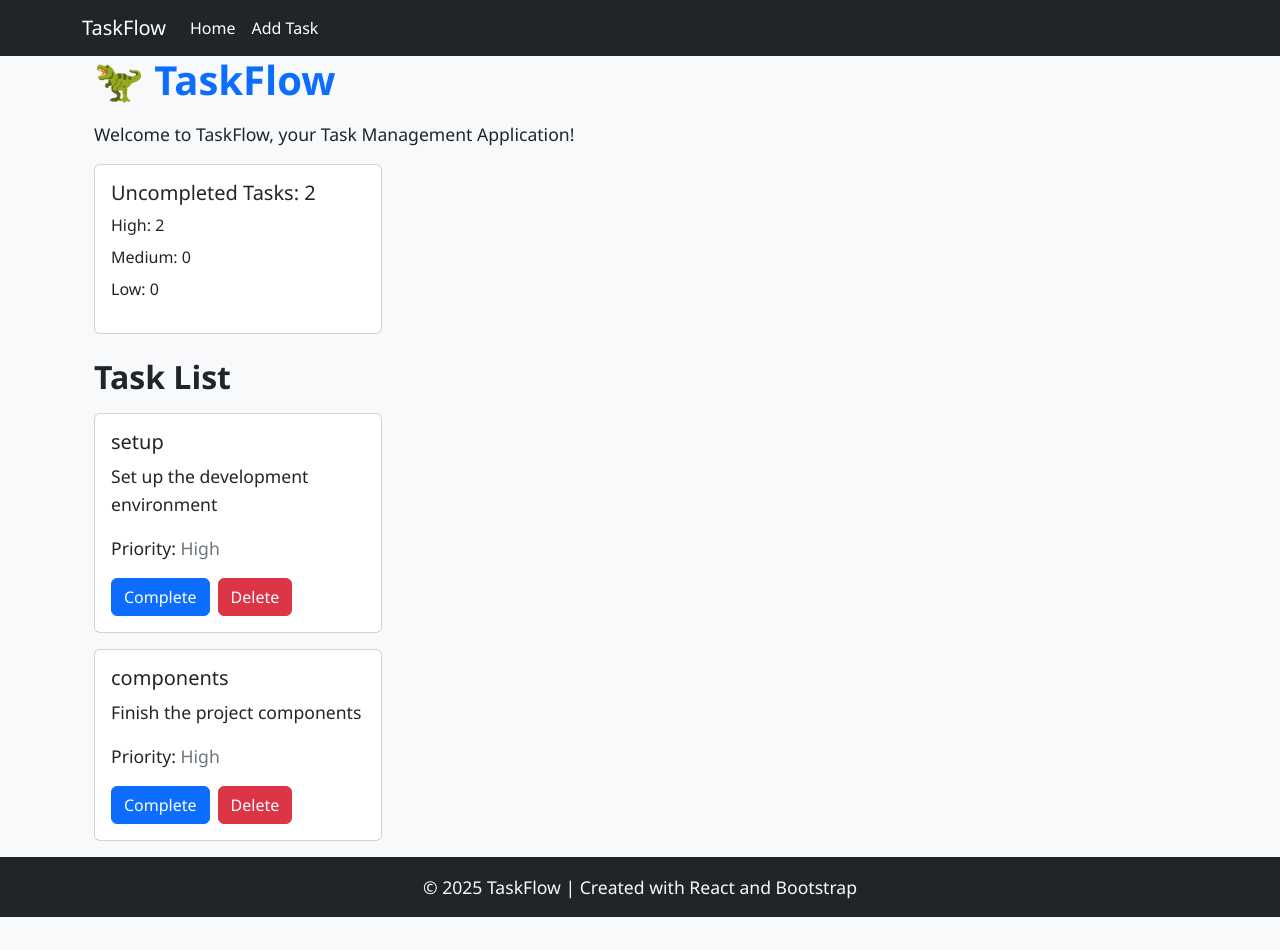
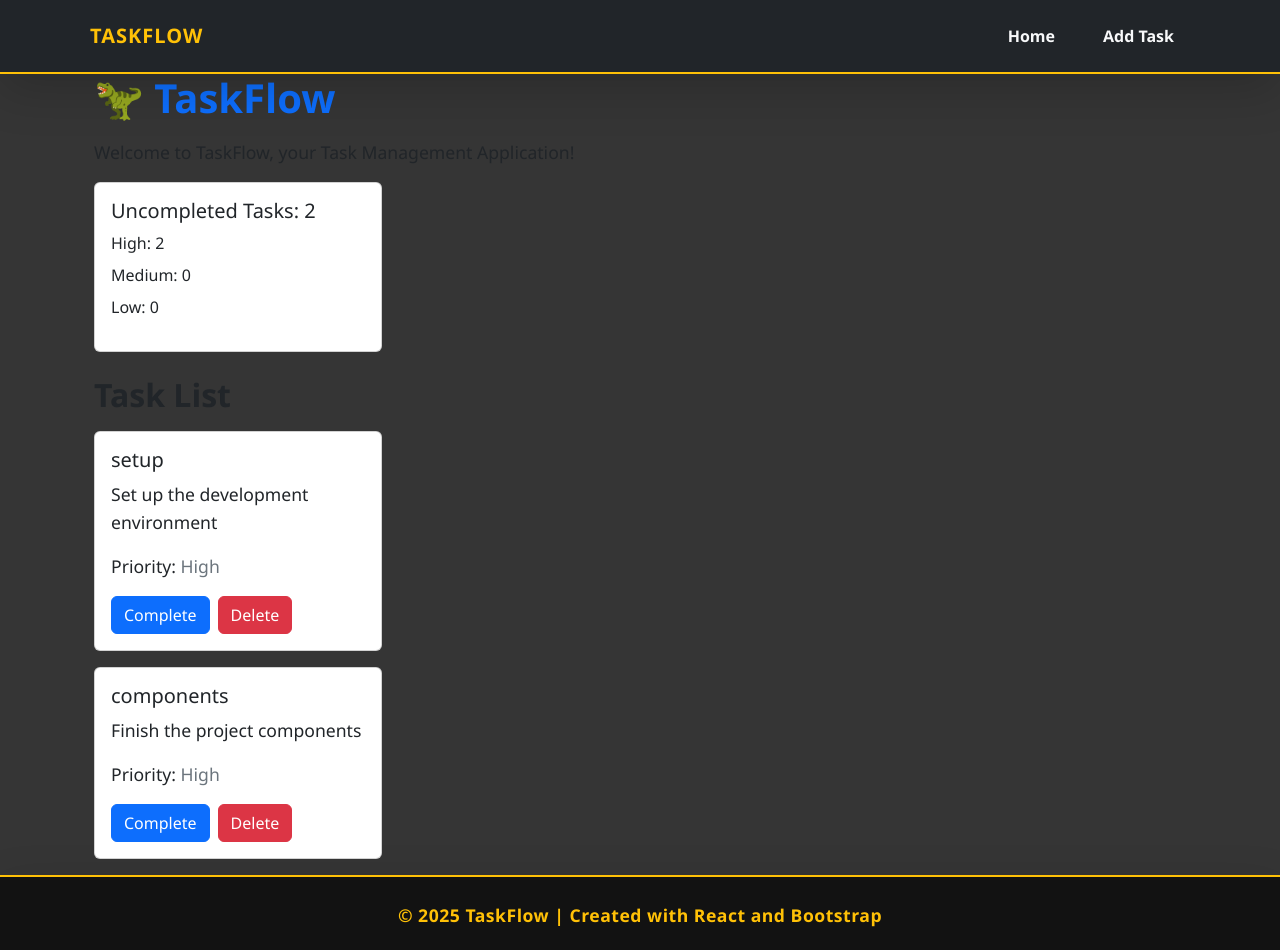
Before and after one commit to cntaxc/ReactGroupProject_TaskFlow, a React (Create React App) app: page / in a window 1280 px wide. Shown: the top 950 px of the page. Before the commit the page ends 917 px from the top, so only its background shows below. Built offline with nearby package versions, Linux system fonts and the light colour scheme.

Commit message:
updated header UI

```diff
--- a/src/App.css
+++ b/src/App.css
@@ -1,24 +1,8 @@
 body {
   margin: 0;
   font-family: "Segoe UI", Tahoma, Geneva, Verdana, sans-serif;
-  background-color: #f8f9fa;
+  background-color: #353535;
   color: #212529;
-}
-
-.header {
-  background-color: #0d6efd;
-  color: white;
-  padding: 1rem 0;
-  box-shadow: 0 2px 10px rgba(0, 0, 0, 0.15);
-  position: sticky;
-  top: 0;
-  z-index: 1000;
-}
-
-.header .container {
-  display: flex;
-  justify-content: space-between;
-  align-items: center;
 }
 
 .header h2 {
@@ -55,11 +39,6 @@ body {
   line-height: 1.6;
 }
 
-.footer {
-  background-color: #212529;
-  text-align: center;
-}
-
 .main-content > .container {
   padding-top: 0 !important;
   padding-bottom: 0 !important;
--- a/src/App.js
+++ b/src/App.js
@@ -74,9 +74,23 @@ function App() {
 
   function Footer() {
   return (
-      <footer className="footer bg-dark text-light py-3 mt-auto">
+    <footer
+      className="footer text-light py-4 mt-auto shadow-lg"
+      style={{
+        backgroundColor: '#121212',
+        borderTop: '2px solid #FFC107',
+      }}
+    >
       <div className="container text-center">
-          <p className="mb-0">© 2025 TaskFlow | Created with React and Bootstrap</p>
+        <p
+          className="mb-0 fw-semibold"
+          style={{
+            color: '#FFC107',
+            letterSpacing: '0.5px',
+          }}
+        >
+          © 2025 TaskFlow | Created with React and Bootstrap
+        </p>
       </div>
     </footer>
   );
--- a/src/components/Header.js
+++ b/src/components/Header.js
@@ -5,14 +5,51 @@ import { Link } from 'react-router-dom';
 
 function Header() {
   return (
-    <Navbar expand="lg" bg="dark" variant="dark">
+    <Navbar
+      expand="lg"
+      bg="dark"
+      variant="dark"
+      className="shadow-lg py-3 sticky-top"
+      style={{
+        backgroundColor: '#121212',
+        borderBottom: '2px solid #FFC107',
+      }}
+    >
       <Container>
-        <Navbar.Brand as={Link} to="/">TaskFlow</Navbar.Brand>
-        <Navbar.Toggle aria-controls="basic-navbar-nav" />
+        <Navbar.Brand
+          as={Link}
+          to="/"
+          className="fw-bold text-uppercase d-flex align-items-center"
+          style={{ color: '#FFC107', letterSpacing: '1px' }}
+        >
+          <i className="bi bi-lightning-charge-fill me-2"></i>
+          TaskFlow
+        </Navbar.Brand>
+
+        <Navbar.Toggle aria-controls="basic-navbar-nav" className="border-0" />
+
         <Navbar.Collapse id="basic-navbar-nav">
-          <Nav className="me-auto">
-            <Nav.Link as={Link} to="/">Home</Nav.Link>
-            <Nav.Link as={Link} to="/add">Add Task</Nav.Link>
+          <Nav className="ms-auto">
+            <Nav.Link
+              as={Link}
+              to="/"
+              className="mx-3 fw-semibold text-light"
+              style={{ transition: 'color 0.3s ease' }}
+              onMouseEnter={(e) => e.target.style.color = '#FFC107'}
+              onMouseLeave={(e) => e.target.style.color = '#ffffff'}
+            >
+              Home
+            </Nav.Link>
+            <Nav.Link
+              as={Link}
+              to="/add"
+              className="mx-3 fw-semibold text-light"
+              style={{ transition: 'color 0.3s ease' }}
+              onMouseEnter={(e) => e.target.style.color = '#FFC107'}
+              onMouseLeave={(e) => e.target.style.color = '#ffffff'}
+            >
+              Add Task
+            </Nav.Link>
           </Nav>
         </Navbar.Collapse>
       </Container>
```
Lines whose indentation alone changed are shown as unchanged.
